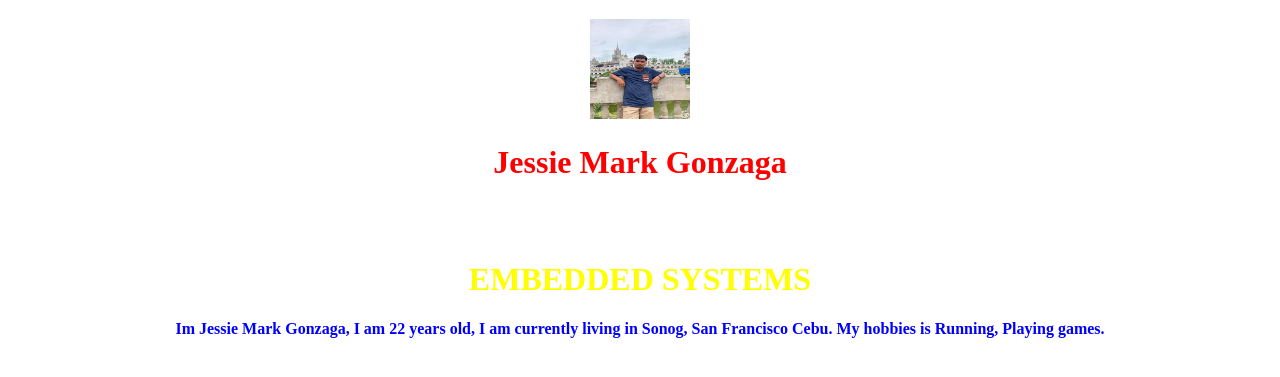
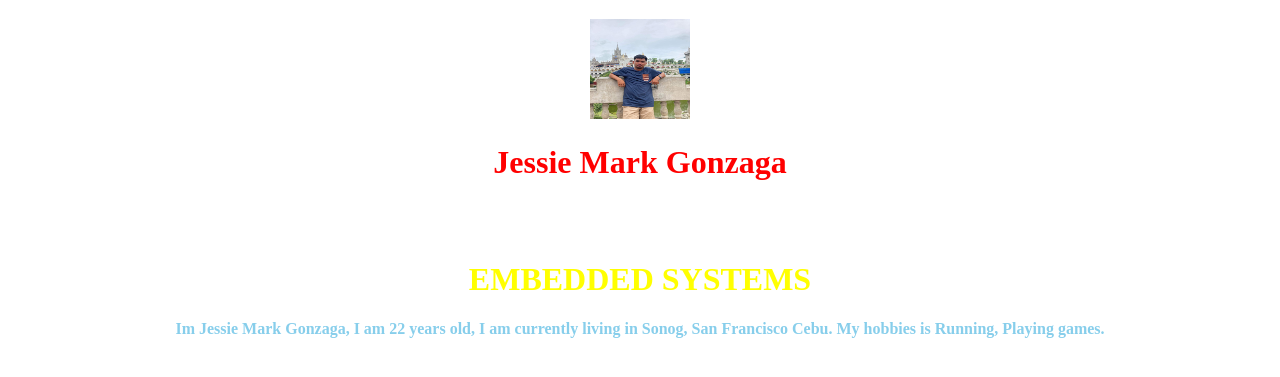
Before and after one commit to Jessiemark123/html, a plain HTML site: page index.html in a window 1280 px wide. Shown: the part 61-438 px from the top of the page. Drawn offline with Linux system fonts and the light colour scheme.

Commit message:
this is my first commit

```diff
--- a/index.html
+++ b/index.html
@@ -12,5 +12,5 @@
 <h1 style="color:Red;" > <center>Jessie Mark Gonzaga<center></h1>
 <h1 style="color:White;"> <center>BIT-CT 3C<center></h1>
 <h1 style="color:Yellow;"> <center>EMBEDDED SYSTEMS<center></h1>
-<h4 style="color:Blue"> <center> Im Jessie Mark Gonzaga, I am 22 years old, I am currently living in Sonog, San Francisco Cebu. My hobbies is Running, Playing games.</center></h4>
+<h4 style="color:Skyblue"> <center> Im Jessie Mark Gonzaga, I am 22 years old, I am currently living in Sonog, San Francisco Cebu. My hobbies is Running, Playing games.</center></h4>
 </html
```
